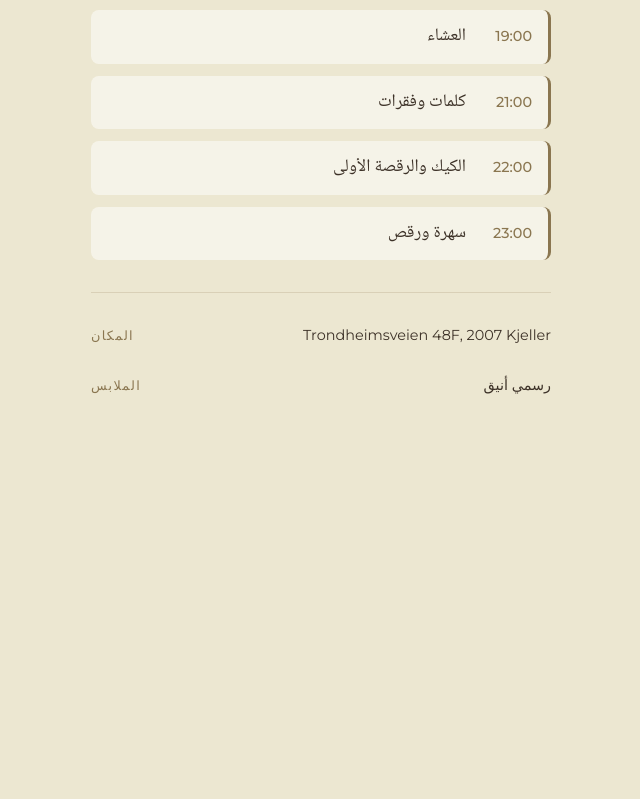
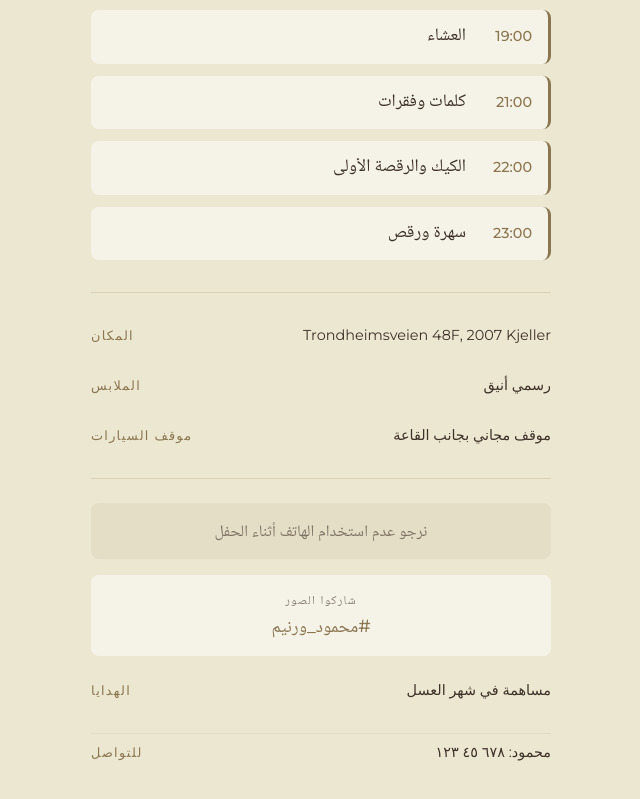
Before and after one commit to mahmoudAndRanim/wedding-program, a React (Vite) app: page / in a window 1280 px wide. Shown: the part 305-1104 px from the top of the page, without its empty margins (319-959 px from the left). Before the commit the page ends 800 px from the top, so only its background shows below. Built offline with nearby package versions, Linux system fonts and the light colour scheme.

Commit message:
Add full wedding program with extra info sections

```diff
--- a/src/App.css
+++ b/src/App.css
@@ -232,3 +232,61 @@
     opacity: 0.7;
   }
 }
+
+/* Extra section */
+.extra-section {
+  margin-top: 1.5rem;
+  padding-top: 1.5rem;
+  border-top: 1px solid rgba(138, 118, 80, 0.2);
+  display: flex;
+  flex-direction: column;
+  gap: 1rem;
+}
+
+.ceremony-note {
+  text-align: center;
+  font-family: 'Cormorant Garamond', 'Noto Naskh Arabic', serif;
+  font-size: 1rem;
+  font-style: italic;
+  color: var(--text-dim);
+  padding: 1rem;
+  background: rgba(138, 118, 80, 0.08);
+  border-radius: 8px;
+}
+
+.hashtag-box {
+  display: flex;
+  flex-direction: column;
+  align-items: center;
+  gap: 0.25rem;
+  padding: 1rem;
+  background: rgba(255, 255, 255, 0.5);
+  border-radius: 8px;
+  text-align: center;
+}
+
+.hashtag-label {
+  font-family: 'Montserrat', 'Noto Naskh Arabic', sans-serif;
+  font-size: 0.75rem;
+  font-weight: 500;
+  color: var(--text-dim);
+  text-transform: uppercase;
+  letter-spacing: 0.1em;
+}
+
+.hashtag-value {
+  font-family: 'Montserrat', 'Noto Naskh Arabic', sans-serif;
+  font-size: 1.1rem;
+  font-weight: 500;
+  color: var(--gold);
+}
+
+.extra-section .info-item {
+  padding: 0.5rem 0;
+}
+
+.contact-item {
+  margin-top: 0.5rem;
+  padding-top: 1rem;
+  border-top: 1px solid rgba(138, 118, 80, 0.1);
+}
--- a/src/App.jsx
+++ b/src/App.jsx
@@ -3,6 +3,9 @@ import './App.css'
 
 // Wedding date: March 28, 2026
 const WEDDING_DATE = '2026-03-28'
+
+// DEMO MODE: Set to true to test active indicator (remove before wedding!)
+const DEMO_MODE = false
 
 const programTimes = [
   { time: '17:00', endTime: '18:00' },
@@ -14,6 +17,9 @@ const programTimes = [
 ]
 
 function getCurrentEventIndex() {
+  // Demo mode: always show second item (reception) as active
+  if (DEMO_MODE) return 1
+
   const now = new Date()
   const today = now.toISOString().split('T')[0]
 
@@ -40,7 +46,7 @@ function getCurrentEventIndex() {
 
 const translations = {
   no: {
-    program: 'Program',
+    program: 'Bryllupsprogram',
     date: '28. mars 2026',
     ceremony: 'Seremoni',
     reception: 'Velkomstdrink',
@@ -51,10 +57,19 @@ const translations = {
     venue: 'Sted',
     dresscode: 'Dresscode',
     dresscodeValue: 'Festantrekk',
+    parking: 'Parkering',
+    parkingValue: 'Gratis parkering ved lokalet',
+    hashtag: 'Del bilder',
+    hashtagValue: '#MahmoudOgRanim',
+    ceremonyNote: 'Vi ber om mobilfri seremoni',
+    gift: 'Ønskeliste',
+    giftValue: 'Bidrag til bryllupsreise',
+    contact: 'Kontakt',
+    contactValue: 'Mahmoud: 123 45 678',
     langBtn: 'عربي',
   },
   ar: {
-    program: 'البرنامج',
+    program: 'برنامج الزفاف',
     date: '٢٨ مارس ٢٠٢٦',
     ceremony: 'الحفل',
     reception: 'استقبال الضيوف',
@@ -65,6 +80,15 @@ const translations = {
     venue: 'المكان',
     dresscode: 'الملابس',
     dresscodeValue: 'رسمي أنيق',
+    parking: 'موقف السيارات',
+    parkingValue: 'موقف مجاني بجانب القاعة',
+    hashtag: 'شاركوا الصور',
+    hashtagValue: '#محمود_ورنيم',
+    ceremonyNote: 'نرجو عدم استخدام الهاتف أثناء الحفل',
+    gift: 'الهدايا',
+    giftValue: 'مساهمة في شهر العسل',
+    contact: 'للتواصل',
+    contactValue: 'محمود: ٦٧٨ ٤٥ ١٢٣',
     langBtn: 'Norsk',
   }
 }
@@ -164,6 +188,30 @@ function App() {
           <span className="info-label">{t.dresscode}</span>
           <span className="info-value">{t.dresscodeValue}</span>
         </div>
+        <div className="info-item">
+          <span className="info-label">{t.parking}</span>
+          <span className="info-value">{t.parkingValue}</span>
+        </div>
+      </section>
+
+      {/* Additional info */}
+      <section className="extra-section">
+        <p className="ceremony-note">{t.ceremonyNote}</p>
+
+        <div className="hashtag-box">
+          <span className="hashtag-label">{t.hashtag}</span>
+          <span className="hashtag-value">{t.hashtagValue}</span>
+        </div>
+
+        <div className="info-item">
+          <span className="info-label">{t.gift}</span>
+          <span className="info-value">{t.giftValue}</span>
+        </div>
+
+        <div className="info-item contact-item">
+          <span className="info-label">{t.contact}</span>
+          <span className="info-value">{t.contactValue}</span>
+        </div>
       </section>
     </div>
   )
```
